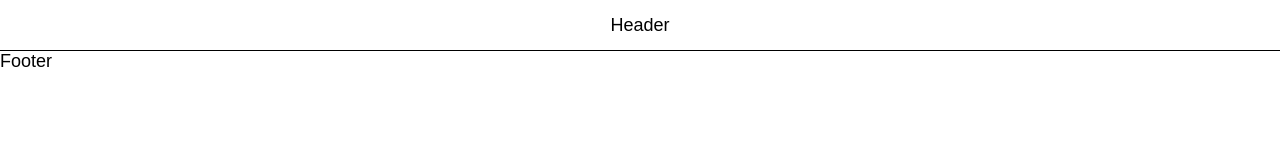
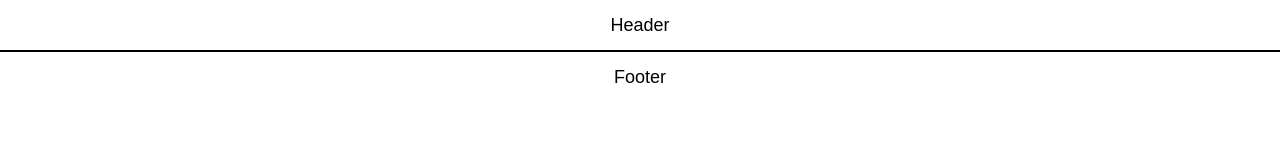
Before and after one commit to ooloo-io/github-flow-jbuyu, a website: page src/index.html in a window 1280 px wide. Drawn offline with nearby package versions, Linux system fonts and the light colour scheme.

Commit message:
Add footer styles

```diff
--- a/src/styles.css
+++ b/src/styles.css
@@ -10,3 +10,11 @@ body {
   align-items: center;
   border-bottom: 1px solid black;
 }
+
+.footer{
+  height: 50px;
+  display: flex;
+  justify-content: center;
+  align-items: center;
+  border-top: 1px solid black;
+}
```
